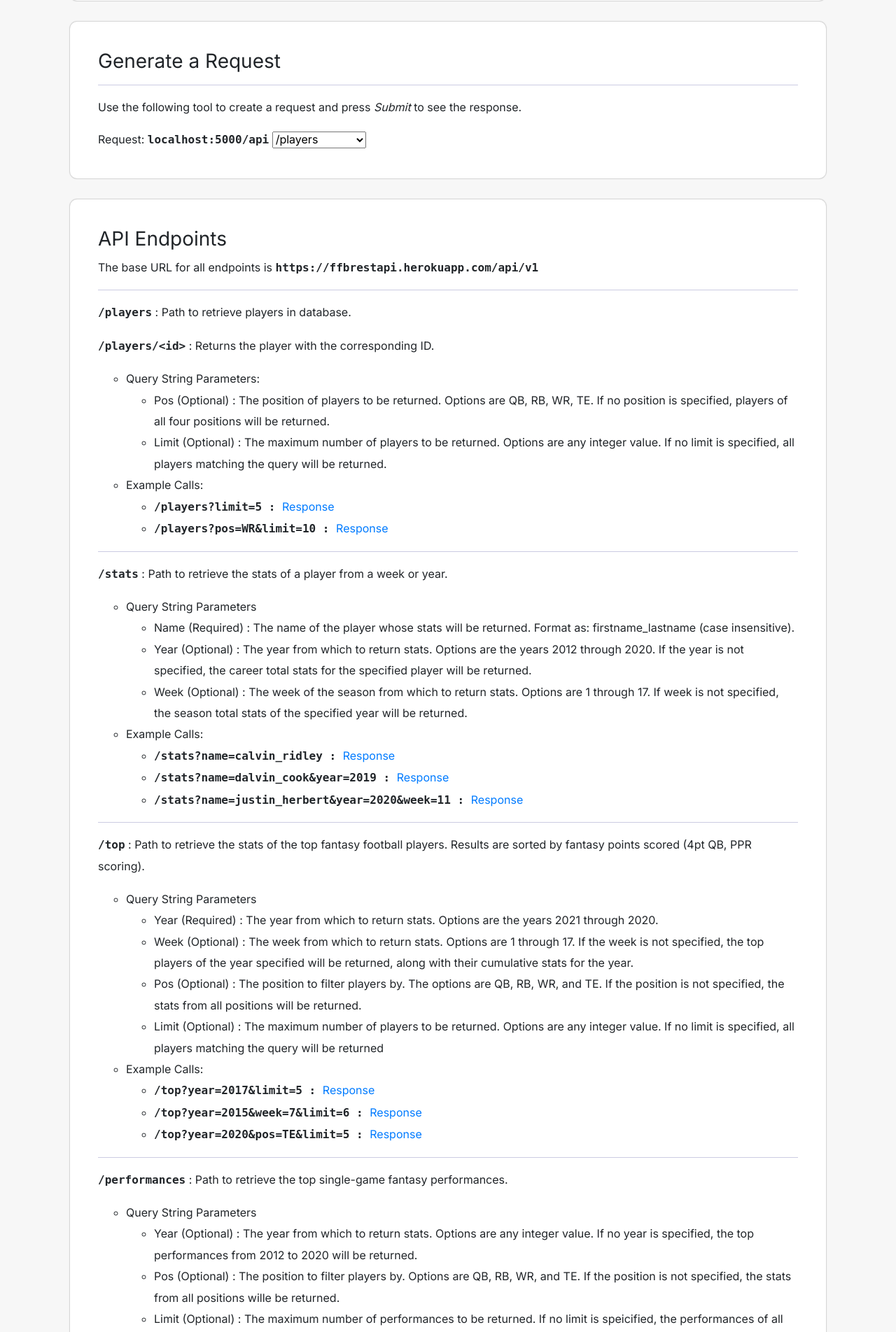
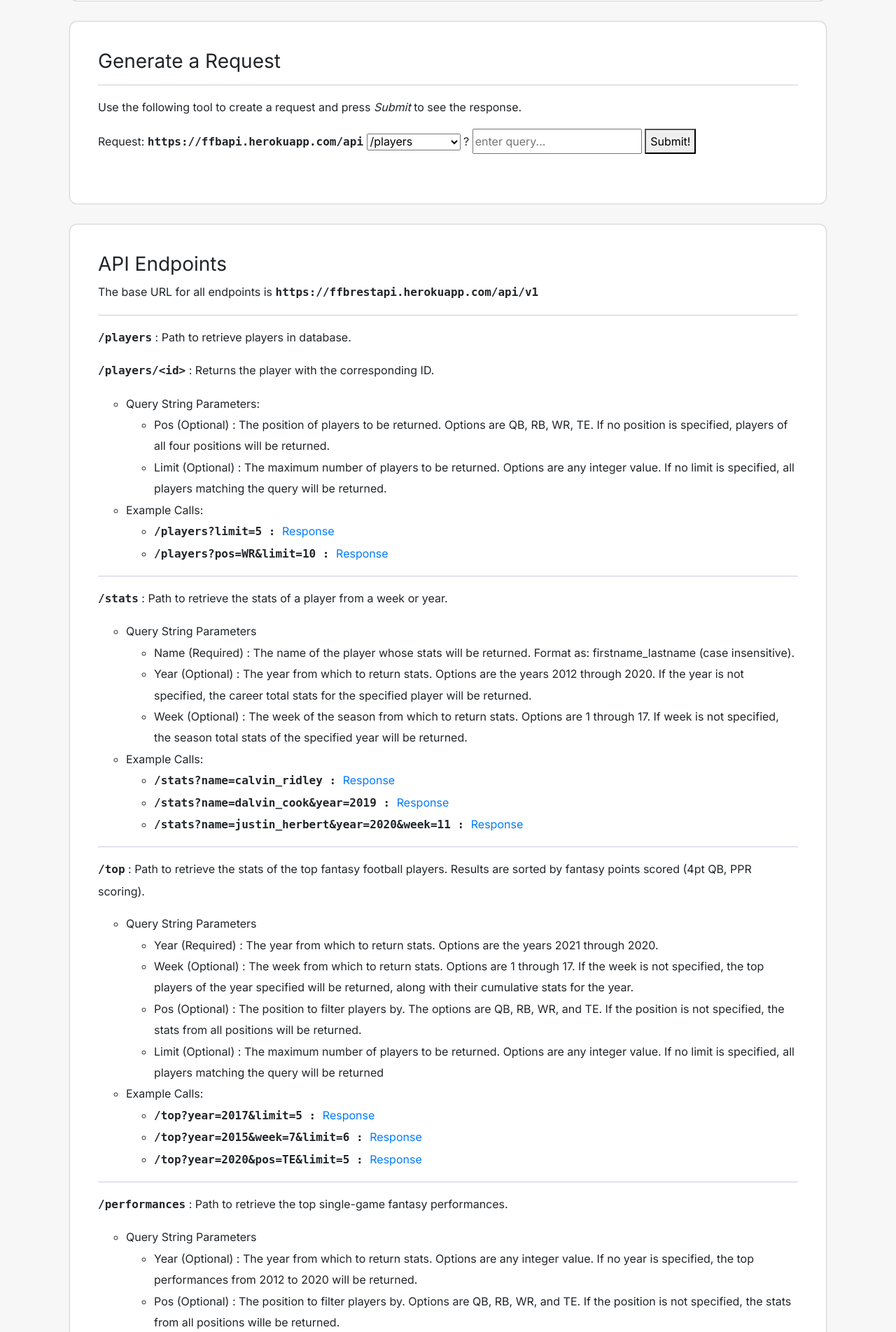
Before and after one commit to n-roth12/Football-REST-API, a Flask app: page / in a window 1280 px wide. Shown: the part 570-2474 px from the top of the page at 70% size. Run offline with Flask 2, Linux system fonts and the light colour scheme; some libraries are stand-ins or nearby versions.

Commit message:
New textarea for user query results.

```diff
--- a/api/routes.py
+++ b/api/routes.py
@@ -16,6 +16,7 @@ import uuid
 from functools import wraps
 import requests
 import redis
+import random
 
 
 # These are the stat categories used in the PlayerGameStats model
@@ -28,7 +29,16 @@ STAT_CATEGORIES = ['passing_attempts', 'passing_completions',
 
 # These are the four positions of Players in the database
 POSITIONS = ['QB', 'RB', 'WR','TE']
-
+YEARS = range(2012, 2021)
+QUERY_MAP = {'players':
+				['pos', 'limit'],
+			'stats':
+				['name', 'year', 'week'],
+			'top':
+				['year', 'week', 'pos', 'limit'],
+			'performances':
+				['year', 'pos', 'limit']
+			}
 
 # limiter = Limiter(app, key_func=get_remote_address,
 # 	default_limits=["100000000/day;100000000/hour;100000/minute"])
@@ -534,6 +544,19 @@ def home_page():
 	"""
 	register_form = RegisterForm()
 	login_form = LoginForm()
+	query_result = None
+	request_string = None
+
+	if request.method == 'GET':
+		if request.args and request.args.get('form-name') == 'request-form':
+			endpoint = request.args.get('endpoint')
+			if not endpoint or endpoint not in ['players', 'stats', 'top', 'performances']:
+				flash(f'Invalid endpoint used for request. Please try a different endpoint.', category='danger')
+			query_string = request.args.get('query-string')
+			request_string = f'{app.config["BASE_URL"]}/api/{endpoint}?{query_string}'
+			result = requests.get(request_string)
+			query_result = result.json()
+
 
 	if request.method == 'POST':
 		if request.form['form-name'] == 'register-form':
@@ -580,8 +603,12 @@ def home_page():
 					flash(f'There was an error with logging in: {err_msg}',
 						category='danger')
 
+	category = list(QUERY_MAP.keys())[random.randint(0, len(QUERY_MAP.keys()) - 1)]
+	query = QUERY_MAP[category][random.randint(0, len(QUERY_MAP[category]) - 1)]
+
 	return render_template('index.html',
-		register_form=register_form, login_form=login_form)
+		register_form=register_form, login_form=login_form,
+		query_result=query_result, request_string=request_string)
 
 
 @app.route('/api/sample/players1', methods=['GET'])
@@ -613,7 +640,6 @@ def test_stats1():
 	"""
 	token = app.config['TEST_ACCESS_TOKEN']
 	result = requests.get(f'{app.config["BASE_URL"]}/api/stats?name=Calvin_Ridley')
-	print(result)
 
 	return jsonify(result.json())
 
--- a/api/templates/index.html
+++ b/api/templates/index.html
@@ -74,19 +74,35 @@
 						<section>
 							<h3>Generate a Request</h3>
 							<hr>
+							<div>
 								<p>
 									Use the following tool to create a request and press <em>Submit</em> to see the response.
 								</p>
+								<form method="GET">
 									<span>
-								Request: <strong>localhost:5000/api</strong>
-								<select>
+										Request: <strong>https://ffbapi.herokuapp.com/api</strong>
+										<select name="endpoint">
 											<option value="players">/players</option>
 											<option value="stats">/stats</option>
 											<option value="top">/top</option>
 											<option value="performances">/performances</option>
 										</select>
+										?
+										<input type="text" name="query-string" placeholder="enter query..."></input>
+										<input type="hidden" name="form-name" value="request-form">
+										<button type="submit" value="Submit">Submit!</button>
 									</span>
-
+								</form>
+							</div>
+							<br>
+							{% if query_result %}
+							<div>
+								{% if request_string %}
+									<p>Response for <strong>"{{request_string}}"</strong></p>
+								{% endif %}
+								<textarea>{{ query_result }}</textarea>
+							</div>
+							{% endif %}
 						</section>
 					</div>
 
@@ -253,6 +269,10 @@
 		.alert {
 			margin: 0;
 		}
+		textarea {
+			width: 100%;
+			max-height: 300px;
+		}
 
 	</style>
 
```
Also changed, not shown: api/forms.py (+9 -0 lines). Lines whose indentation alone changed are shown as unchanged.
